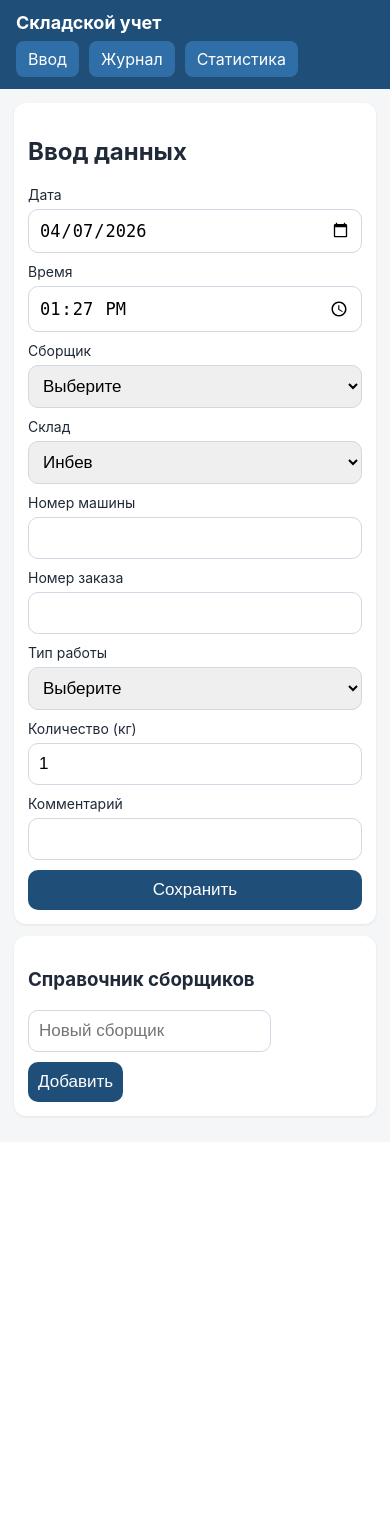
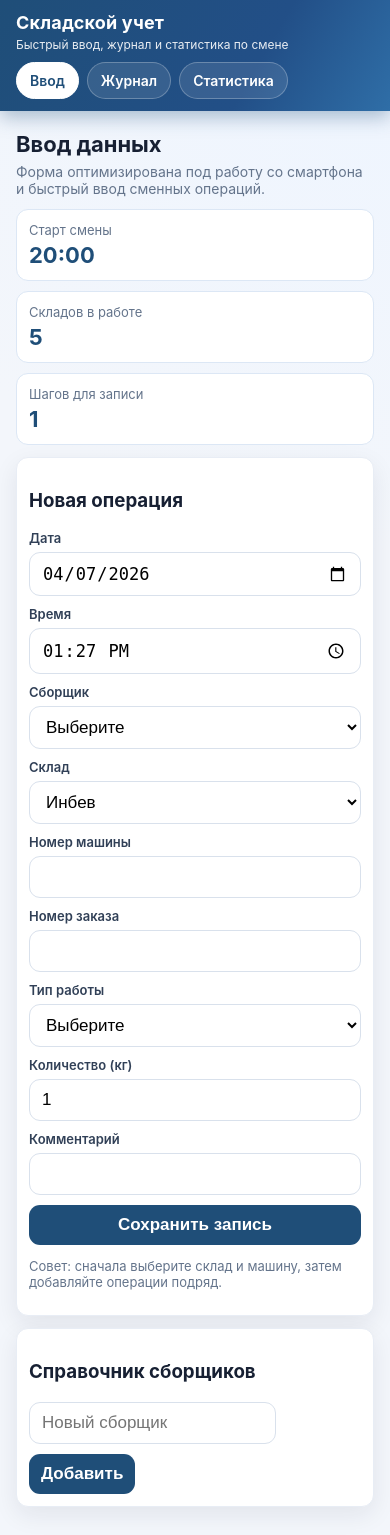
Before and after one commit to joker10451/warehouse-picker-app, a FastAPI app: page / in a window 390 px wide. Before the commit the page ends 1119 px from the top, so only its background shows below. Run offline with FastAPI, Linux system fonts and the light colour scheme; data comes from the database, SQL or seed files in the repository.

Commit message:
Refresh UI with modern responsive layout
Made-with: Cursor

```diff
--- a/static/style.css
+++ b/static/style.css
@@ -1,22 +1,118 @@
+:root {
+  --bg: #f3f6fb;
+  --card: #ffffff;
+  --text: #172033;
+  --muted: #64748b;
+  --primary: #1f4e78;
+  --primary-2: #2f6ea7;
+  --line: #d9e1ec;
+  --shadow: 0 8px 24px rgba(20, 30, 50, 0.08);
+  --radius: 14px;
+}
+
 * { box-sizing: border-box; }
-body { font-family: -apple-system, BlinkMacSystemFont, "Segoe UI", Roboto, sans-serif; margin: 0; background: #f4f6f8; color: #1f2937; }
-.top { background: #1f4e78; color: white; padding: 12px 16px; position: sticky; top: 0; z-index: 2; }
-.top h1 { margin: 0 0 8px 0; font-size: 20px; }
-.top nav { display: flex; gap: 10px; }
-.top a { color: white; text-decoration: none; background: #2f6ea7; padding: 8px 12px; border-radius: 8px; }
-main { padding: 14px; max-width: 1024px; margin: 0 auto; }
-.card { background: white; border-radius: 12px; padding: 14px; margin-bottom: 12px; box-shadow: 0 1px 3px rgba(0,0,0,.08); }
+body {
+  font-family: Inter, -apple-system, BlinkMacSystemFont, "Segoe UI", Roboto, sans-serif;
+  margin: 0;
+  background: radial-gradient(circle at top right, #eef5ff 0%, var(--bg) 35%);
+  color: var(--text);
+}
+
+.top {
+  position: sticky;
+  top: 0;
+  z-index: 20;
+  background: linear-gradient(120deg, var(--primary) 0%, #224f87 65%, var(--primary-2) 100%);
+  color: #fff;
+  padding: 12px 16px;
+  box-shadow: 0 6px 18px rgba(31, 78, 120, 0.35);
+}
+.title-row { display: flex; align-items: center; justify-content: space-between; gap: 12px; }
+.top h1 { margin: 0; font-size: 20px; letter-spacing: 0.2px; }
+.subtitle { margin: 4px 0 0; opacity: 0.9; font-size: 13px; }
+
+.top nav { display: flex; gap: 8px; margin-top: 10px; overflow-x: auto; }
+.top a {
+  color: #fff;
+  text-decoration: none;
+  padding: 9px 13px;
+  border-radius: 999px;
+  border: 1px solid rgba(255, 255, 255, 0.25);
+  background: rgba(255, 255, 255, 0.1);
+  white-space: nowrap;
+  font-weight: 600;
+  font-size: 14px;
+}
+.top a.active,
+.top a:hover { background: #fff; color: var(--primary); border-color: #fff; }
+
+main { padding: 16px; max-width: 1180px; margin: 0 auto; }
+
+.page-head { margin: 4px 0 12px; }
+.page-head h2 { margin: 0; font-size: 24px; }
+.page-head p { margin: 6px 0 0; color: var(--muted); font-size: 14px; }
+
+.card {
+  background: var(--card);
+  border-radius: var(--radius);
+  padding: 14px;
+  margin-bottom: 12px;
+  box-shadow: var(--shadow);
+  border: 1px solid #e8edf5;
+}
+
+.kpis { display: grid; grid-template-columns: repeat(auto-fit, minmax(180px, 1fr)); gap: 10px; margin-bottom: 12px; }
+.kpi { background: #fff; border: 1px solid #dce7f5; border-radius: 12px; padding: 12px; }
+.kpi-label { color: var(--muted); font-size: 13px; }
+.kpi-value { margin-top: 4px; font-size: 24px; font-weight: 700; color: var(--primary); }
+
 .grid { display: grid; gap: 10px; grid-template-columns: repeat(auto-fit, minmax(180px, 1fr)); }
 .row { display: flex; gap: 10px; flex-wrap: wrap; margin-top: 8px; }
-label { display: flex; flex-direction: column; gap: 6px; font-size: 14px; }
-input, select, button, .btn { font-size: 16px; padding: 10px; border: 1px solid #cfd8e3; border-radius: 10px; }
-button, .btn { background: #1f4e78; color: white; border: none; text-decoration: none; text-align: center; }
+label { display: flex; flex-direction: column; gap: 6px; font-size: 13px; color: #314057; font-weight: 600; }
+input, select, button, .btn {
+  font-size: 16px;
+  padding: 10px 12px;
+  border: 1px solid var(--line);
+  border-radius: 11px;
+  background: #fff;
+}
+input:focus, select:focus {
+  outline: none;
+  border-color: #7aa2cb;
+  box-shadow: 0 0 0 4px rgba(47, 110, 167, 0.15);
+}
+button, .btn {
+  background: var(--primary);
+  color: white;
+  border: none;
+  text-decoration: none;
+  text-align: center;
+  font-weight: 700;
+  cursor: pointer;
+}
+button.secondary, .btn.secondary { background: #2a3343; }
+button.ghost, .btn.ghost { background: #eef3f9; color: #24354d; border: 1px solid #d8e3f0; }
+button:hover, .btn:hover { filter: brightness(1.04); }
+
 .full { grid-column: 1 / -1; }
-.table-wrap { overflow-x: auto; }
-table { width: 100%; border-collapse: collapse; min-width: 640px; }
-th, td { border-bottom: 1px solid #e5e7eb; padding: 8px; text-align: left; font-size: 14px; }
-thead th { background: #eef3f8; }
-@media (max-width: 600px) {
+.table-wrap {
+  overflow-x: auto;
+  border: 1px solid #dce5f0;
+  border-radius: 12px;
+  background: #fff;
+}
+table { width: 100%; border-collapse: collapse; min-width: 760px; }
+th, td { border-bottom: 1px solid #e8edf3; padding: 9px 10px; text-align: left; font-size: 14px; }
+thead th { background: #f0f5fb; position: sticky; top: 0; z-index: 1; }
+tbody tr:hover { background: #f8fbff; }
+
+.muted { color: var(--muted); font-size: 13px; }
+
+@media (max-width: 700px) {
   .top h1 { font-size: 18px; }
+  .subtitle { font-size: 12px; }
   input, select, button, .btn { font-size: 17px; }
+  .page-head h2 { font-size: 22px; }
+  .card { padding: 12px; border-radius: 12px; }
+  .kpi-value { font-size: 22px; }
 }
--- a/templates/base.html
+++ b/templates/base.html
@@ -10,17 +10,29 @@
 </head>
 <body>
   <header class="top">
-    <h1>Складской учет</h1>
+    <div class="title-row">
+      <div>
+        <h1>Складской учет</h1>
+        <p class="subtitle">Быстрый ввод, журнал и статистика по смене</p>
+      </div>
+    </div>
     <nav>
-      <a href="/">Ввод</a>
-      <a href="/journal">Журнал</a>
-      <a href="/stats">Статистика</a>
+      <a href="/" data-nav="/">Ввод</a>
+      <a href="/journal" data-nav="/journal">Журнал</a>
+      <a href="/stats" data-nav="/stats">Статистика</a>
     </nav>
   </header>
   <main>
     {% block content %}{% endblock %}
   </main>
   <script>
+    const path = window.location.pathname;
+    document.querySelectorAll("[data-nav]").forEach((a) => {
+      const p = a.getAttribute("data-nav");
+      if ((p === "/" && path === "/") || (p !== "/" && path.startsWith(p))) {
+        a.classList.add("active");
+      }
+    });
     if ("serviceWorker" in navigator) {
       navigator.serviceWorker.register("/static/sw.js");
     }
--- a/templates/index.html
+++ b/templates/index.html
@@ -1,7 +1,27 @@
 {% extends "base.html" %}
 {% block content %}
+<section class="page-head">
+  <h2>Ввод данных</h2>
+  <p>Форма оптимизирована под работу со смартфона и быстрый ввод сменных операций.</p>
+</section>
+
+<section class="kpis">
+  <div class="kpi">
+    <div class="kpi-label">Старт смены</div>
+    <div class="kpi-value">20:00</div>
+  </div>
+  <div class="kpi">
+    <div class="kpi-label">Складов в работе</div>
+    <div class="kpi-value">5</div>
+  </div>
+  <div class="kpi">
+    <div class="kpi-label">Шагов для записи</div>
+    <div class="kpi-value">1</div>
+  </div>
+</section>
+
 <section class="card">
-  <h2>Ввод данных</h2>
+  <h3>Новая операция</h3>
   <form method="post" action="/add-log" class="grid">
     <label>Дата<input type="date" name="work_date" value="{{ today }}" required></label>
     <label>Время<input type="time" name="work_time" value="{{ now_time }}" required></label>
@@ -26,8 +46,9 @@
     </label>
     <label>Количество (кг)<input type="number" min="1" name="quantity_kg" value="1" required></label>
     <label class="full">Комментарий<input type="text" name="comment"></label>
-    <button type="submit">Сохранить</button>
+    <button type="submit">Сохранить запись</button>
   </form>
+  <p class="muted">Совет: сначала выберите склад и машину, затем добавляйте операции подряд.</p>
 </section>
 
 <section class="card">
```
Also changed, not shown: templates/journal.html (+8 -3 lines), templates/stats.html (+14 -3 lines).
